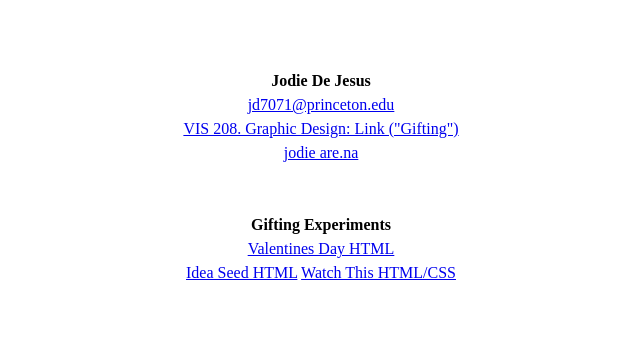
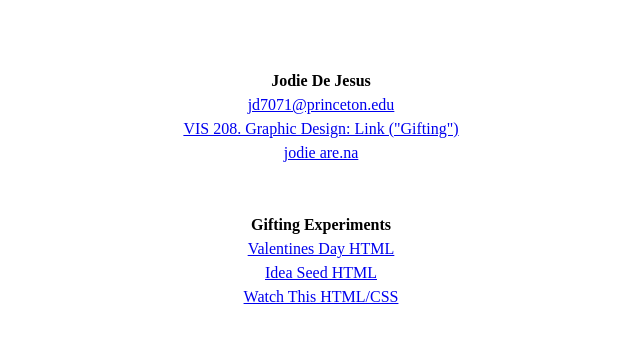
Before and after one commit to jodiedejesus8/gifting-www, a plain HTML site: page index.html in a window 1280 px wide. Shown: the part 385-728 px from the top of the page, without its empty margins (319-959 px from the left). Drawn offline with Linux system fonts and the light colour scheme.

Commit message:
added line break to profile

```diff
--- a/index.html
+++ b/index.html
@@ -70,8 +70,10 @@
       <br /><br />
 
       <b>Gifting Experiments</b><br />
-      <a href="valentines-day-2025/index.html">Valentines Day HTML</a><br />
+      <a href="valentines-day-2025/index.html">Valentines Day HTML</a>
+      <br>
       <a href="nyt-games-tracker/index.html">Idea Seed HTML</a>
+      <br>
       <a href="watch-this/index.html">Watch This HTML/CSS</a>
     </main>
   </body>
```
